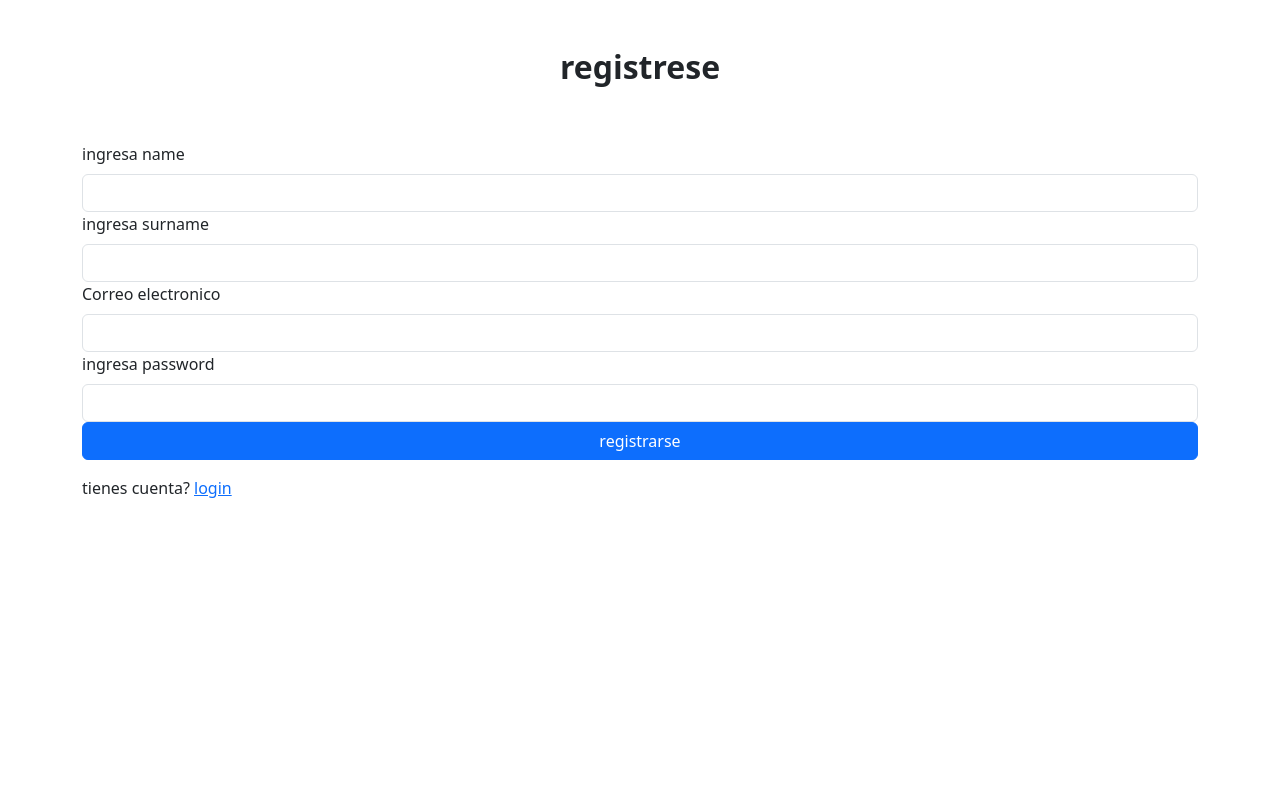
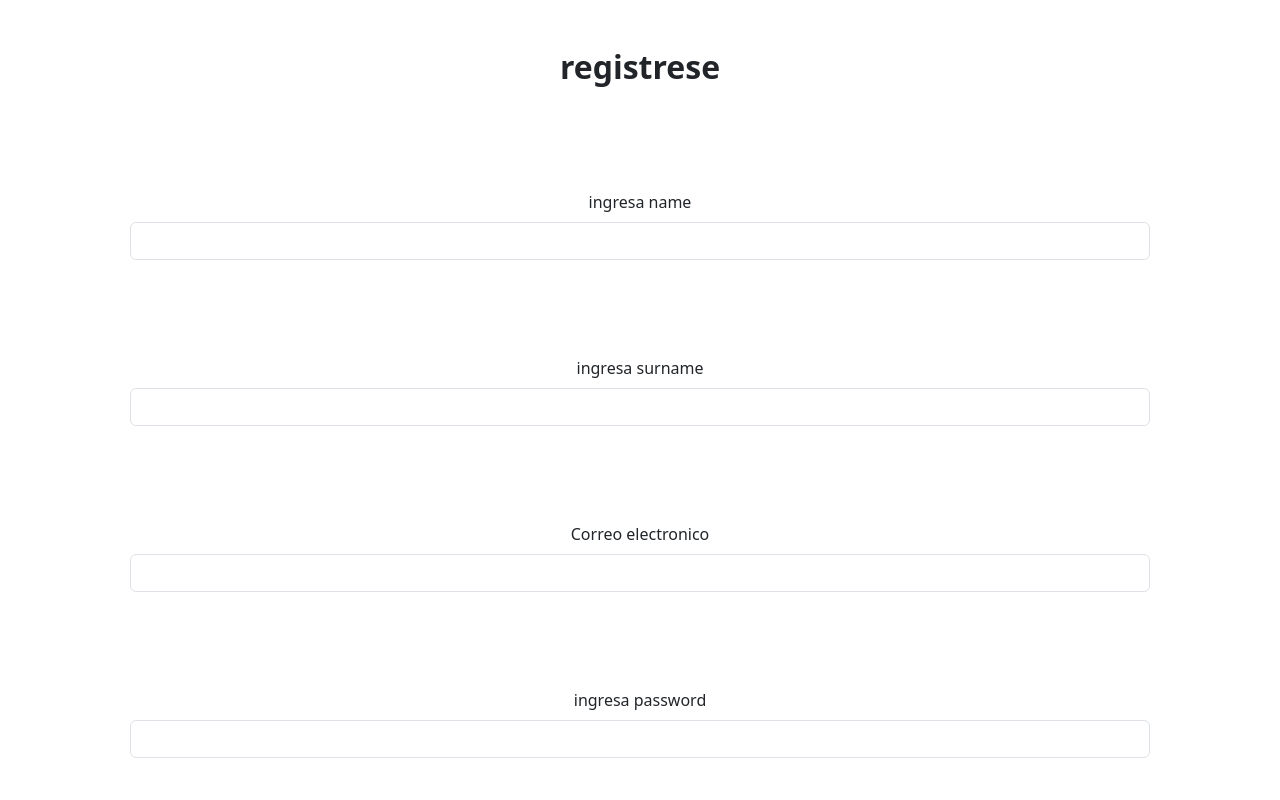
Before and after one commit to nico1612/control-de-gastos, a React (Vite) app: page /auth/register in a window 1280 px wide. Shown: the top 800 px of the page. Built offline with nearby package versions, Linux system fonts and the light colour scheme.

Commit message:
formato login

```diff
--- a/src/login/pages/LoginPage.jsx
+++ b/src/login/pages/LoginPage.jsx
@@ -39,19 +39,19 @@ export const LoginPage=()=>{
                 }
 
                 <form onSubmit={onSubmit}>
-                    <div className="mb-6">
+                    <div className="mb-6 col-sm-4-auto  p-4 text-center">
                         <label className="form-label"> Correo electronico</label>
                         <input type="email" className="form-control" name= "email" value={email} onChange={onInputChange}/>
                     </div>
-                    <div className="mb-6">
+                    <div className="mb-6 col-sm-4-auto  p-4 text-center">
                         <label className="form-label"> password</label>
                         <input type="password" className="form-control" name= "password" value={password} onChange={onInputChange}/>
                     </div>
-                    <div className="d-grid">
+                    <div className="mb-6 col-sm-4-auto  p-4 text-center">
                         <button type="submit" className="btn btn-primary" onClick={onSubmit} > iniciar sesion</button>
                     </div>
 
-                    <div className="my-3">
+                    <div className="my-3 mb-6 col-sm-4-auto  p-5 text-center">
                         <span>no tienes cuenta? </span> <Link to={"/auth/register"}>registrarse</Link>
                     </div>
                 </form>
--- a/src/login/pages/RegisterPage.jsx
+++ b/src/login/pages/RegisterPage.jsx
@@ -45,22 +45,22 @@ export const RegisterPage=()=>{
                 }
                 <form onSubmit={onSubmit}>
 
-                    <div className="mb-6">
+                    <div className="mb-6 col-sm-4-auto  p-5 text-center">
                         <label className="form-label"> ingresa name</label>
                         <input type="text" className="form-control" name= "name" value={name} onChange={onInputChange}/>
                     </div>
 
-                    <div className="mb-6">
+                    <div className="mb-6 col-sm-4-auto  p-5 text-center">
                         <label className="form-label"> ingresa surname</label>
                         <input type="text" className="form-control" name= "surname" value={surname} onChange={onInputChange}/>
                     </div>
 
-                    <div className="mb-6">
+                    <div className="mb-6 col-sm-4-auto  p-5 text-center">
                         <label className="form-label"> Correo electronico</label>
                         <input type="email" className="form-control" name= "email" value={email} onChange={onInputChange}/>
                     </div>
 
-                    <div className="mb-6">
+                    <div className="mb-6 col-sm-4-auto  p-5 text-center">
                         <label className="form-label"> ingresa password</label>
                         <input type="password" className="form-control" name= "password" value={password} onChange={onInputChange}/>
                     </div>
@@ -69,7 +69,7 @@ export const RegisterPage=()=>{
                         <button type="submit" className="btn btn-primary" > registrarse</button>
                     </div>
 
-                    <div className="my-3">
+                    <div className="mb-6 col-sm-4-auto  p-5 text-center">
                         <span> tienes cuenta? </span> <Link to={"/auth/login"}>login</Link>
                     </div>
                 </form>
```
